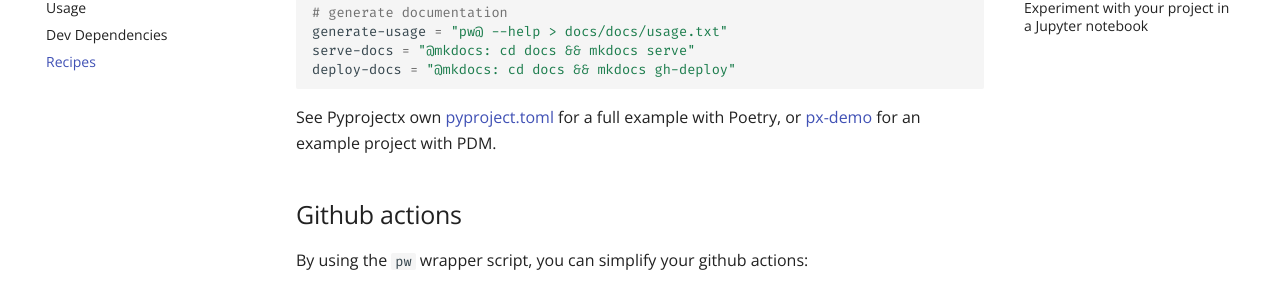
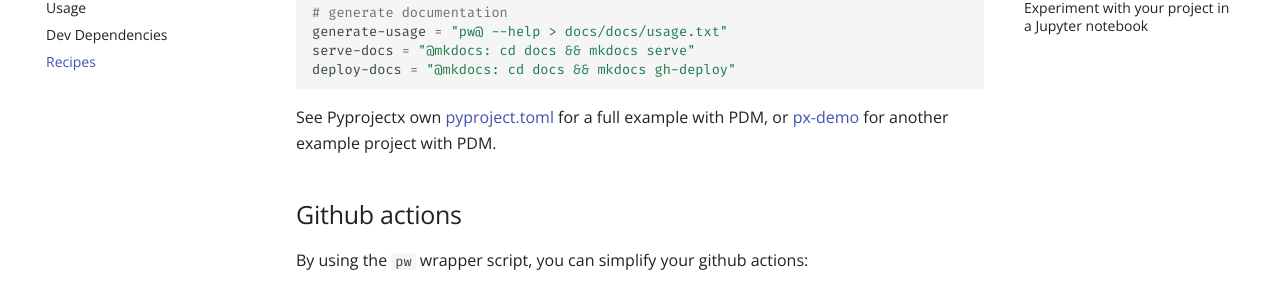
Before and after one commit to pyprojectx/pyprojectx, an MkDocs documentation site: the page built from docs/docs/recipes.md, in a window 1280 px wide and 900 px high, scrolled down 1162 px. Shown: the part 154-446 px from the top of the window. Built offline with MkDocs 1.6.1 and Material for MkDocs 9.7.7, drawn with Linux system fonts in a browser that asks for light colours; comment, search, counter and statistics services are not loaded.

````diff
--- a/docs/docs/recipes.md
+++ b/docs/docs/recipes.md
@@ -57,7 +57,7 @@ deploy-docs = "@mkdocs: cd docs && mkdocs gh-deploy"
 ```
 
 See Pyprojectx own [pyproject.toml](https://github.com/pyprojectx/pyprojectx/blob/main/pyproject.toml) for a full example
-with Poetry, or [px-demo](https://github.com/pyprojectx/px-demo) for an example project with PDM.
+with PDM, or [px-demo](https://github.com/pyprojectx/px-demo) for another example project with PDM.
 
 
 ## Github actions
````
Also changed, not shown: docs/docs/config/aliases.md (+2 -2 lines), docs/docs/dev-dependencies.md (+2 -2 lines), docs/docs/usage.md (+2 -2 lines), README.md, 2 other files.
